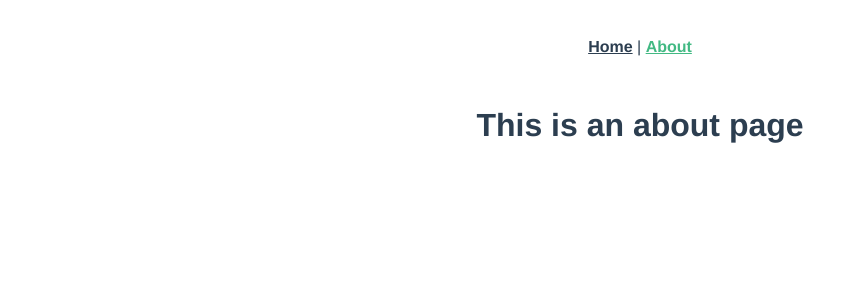
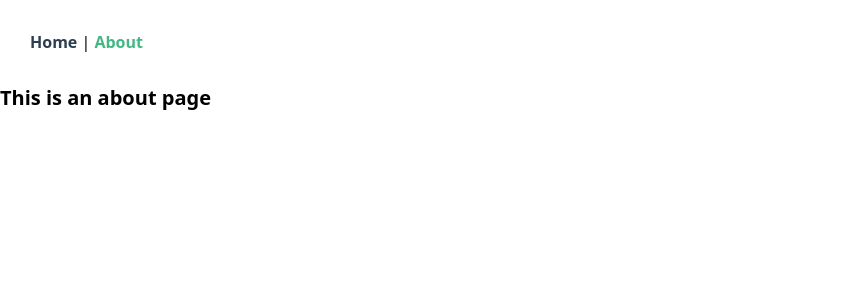
Before and after one commit to oviecodes/ticketing-app, a Vue app: page /about in a window 1280 px wide. Shown: the top 300 px of the page, without its empty margins (0-866 px from the left). Built offline with nearby package versions, Linux system fonts and the light colour scheme.

Commit message:
initial commit

```diff
--- a/package.json
+++ b/package.json
@@ -8,8 +8,11 @@
     "lint": "vue-cli-service lint"
   },
   "dependencies": {
+    "autoprefixer": "^9.8.8",
     "core-js": "^3.6.5",
+    "postcss": "^7.0.39",
     "register-service-worker": "^1.7.1",
+    "tailwindcss": "npm:@tailwindcss/postcss7-compat@^2.2.17",
     "vue": "^2.6.11",
     "vue-router": "^3.2.0",
     "vuex": "^3.4.0"
--- /dev/null
+++ b/postcss.config.js
@@ -0,0 +1,12 @@
+// ./postcss.config.js
+module.exports = {
+
+    plugins: {
+
+      tailwindcss: {},
+
+      autoprefixer: {},
+
+    },
+
+}
--- a/src/App.vue
+++ b/src/App.vue
@@ -9,13 +9,13 @@
 </template>
 
 <style>
-#app {
+/* #app {
   font-family: Avenir, Helvetica, Arial, sans-serif;
   -webkit-font-smoothing: antialiased;
   -moz-osx-font-smoothing: grayscale;
   text-align: center;
   color: #2c3e50;
-}
+} */
 
 #nav {
   padding: 30px;
--- /dev/null
+++ b/src/components/EventList.vue
@@ -0,0 +1,34 @@
+<template>
+  <div class="list">
+      <figure class="md:flex bg-gray-100 rounded-xl p-8 md:p-0 dark:bg-gray-800">
+        <img class="w-24 h-24 md:w-48 md:h-auto md:rounded-none rounded-full mx-auto" src="https://files.oyebesmartest.com/uploads/large/spider-man-no-way-home-dgptqs.jpg" alt="" width="384" height="512">
+        <div class="pt-6 md:p-8 text-center md:text-left space-y-4">
+            <blockquote>
+                <p class="text-lg font-medium">
+                    “Tailwind CSS is the only framework that I've seen scale
+                    on large teams. It’s easy to customize, adapts to any design,
+                    and the build size is tiny.”
+                </p>
+            </blockquote>
+            <figcaption class="font-medium">
+                <div class="text-sky-500 dark:text-sky-400">
+                    Sarah Dayan
+                </div>
+                <div class="text-gray-700 dark:text-gray-500">
+                    Staff Engineer, Algolia
+                </div>
+            </figcaption>
+        </div>
+    </figure>
+  </div>
+</template>
+
+<script>
+export default {
+
+}
+</script>
+
+<style scoped>
+
+</style>
--- /dev/null
+++ b/src/main.css
@@ -0,0 +1,6 @@
+/* ./src/main.css */
+@tailwind base;
+
+@tailwind components;
+
+@tailwind utilities;
--- a/src/main.js
+++ b/src/main.js
@@ -3,6 +3,7 @@ import App from "./App.vue";
 import "./registerServiceWorker";
 import router from "./router";
 import store from "./store";
+import './main.css'
 
 Vue.config.productionTip = false;
 
--- a/src/views/About.vue
+++ b/src/views/About.vue
@@ -1,5 +1,5 @@
 <template>
   <div class="about">
-    <h1>This is an about page</h1>
+    <h1 class="font-bold text-xl">This is an about page</h1>
   </div>
 </template>
--- a/src/views/Home.vue
+++ b/src/views/Home.vue
@@ -1,18 +1,24 @@
 <template>
   <div class="home">
-    <img alt="Vue logo" src="../assets/logo.png" />
-    <HelloWorld msg="Welcome to Your Vue.js App" />
+    <h1 class="text-center text-xl mb-3 font-bold mt-4">Upcoming Events</h1>
+
+    <div class="flex self-center justify-center">
+      <event-list class="w-5/6"/>
+    </div>
+
   </div>
 </template>
 
 <script>
 // @ is an alias to /src
-import HelloWorld from "@/components/HelloWorld.vue";
+// import HelloWorld from "@/components/HelloWorld.vue";
+import EventList from '../components/EventList.vue';
 
 export default {
   name: "Home",
   components: {
-    HelloWorld,
+    // HelloWorld,
+    EventList
   },
 };
 </script>
--- /dev/null
+++ b/tailwind.config.js
@@ -0,0 +1,17 @@
+// ./tailwind.config.js
+module.exports = {
+
+   purge: ['./index.html', './src/**/*.{vue,js,ts,jsx,tsx}'],
+
+    darkMode: false,
+
+    theme: {
+      extend: {},
+    },
+
+    variants: {
+      extend: {},
+    },
+
+    plugins: [],
+}
```
Also changed, not shown: 2 other files (tests, documents, lock files or other folders).
